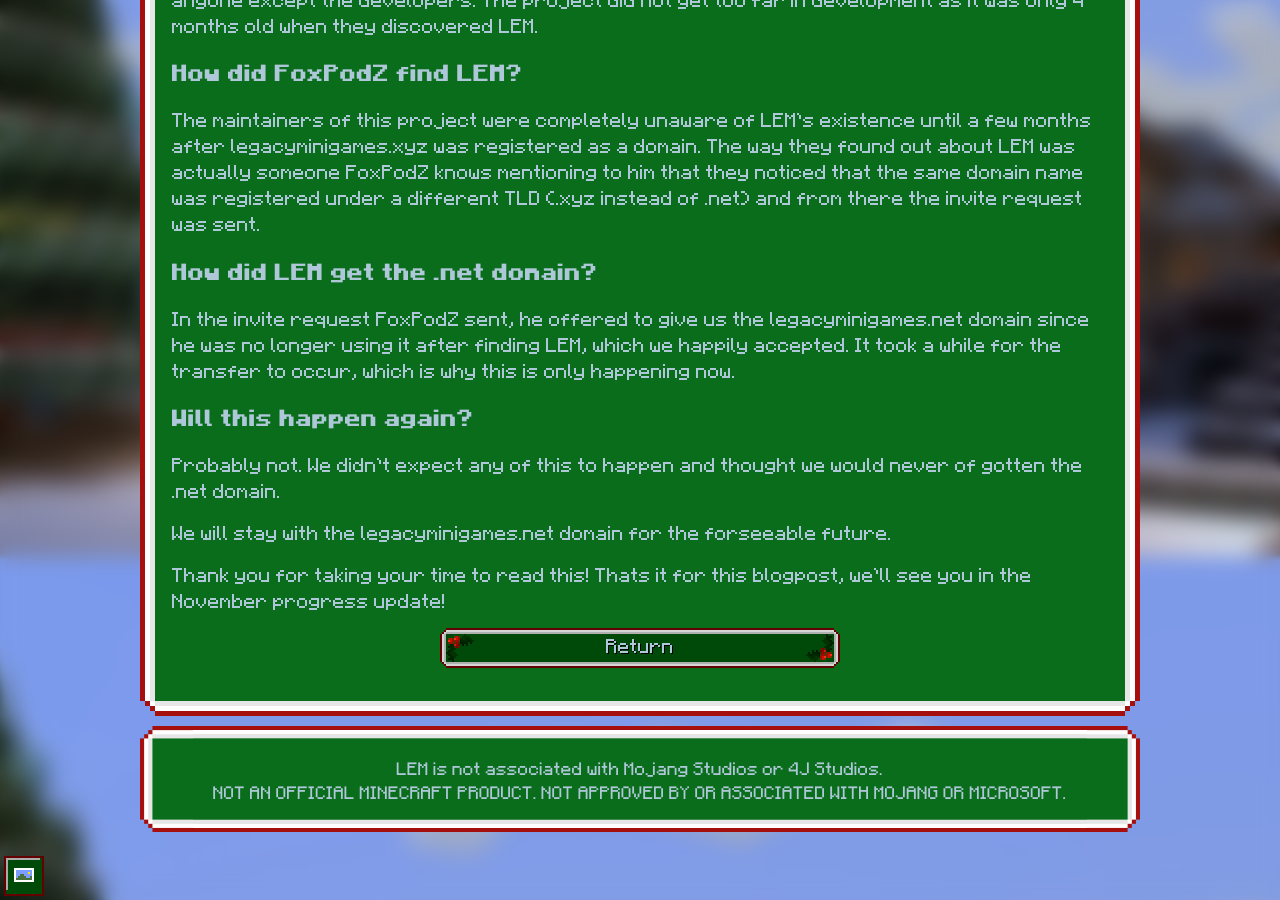
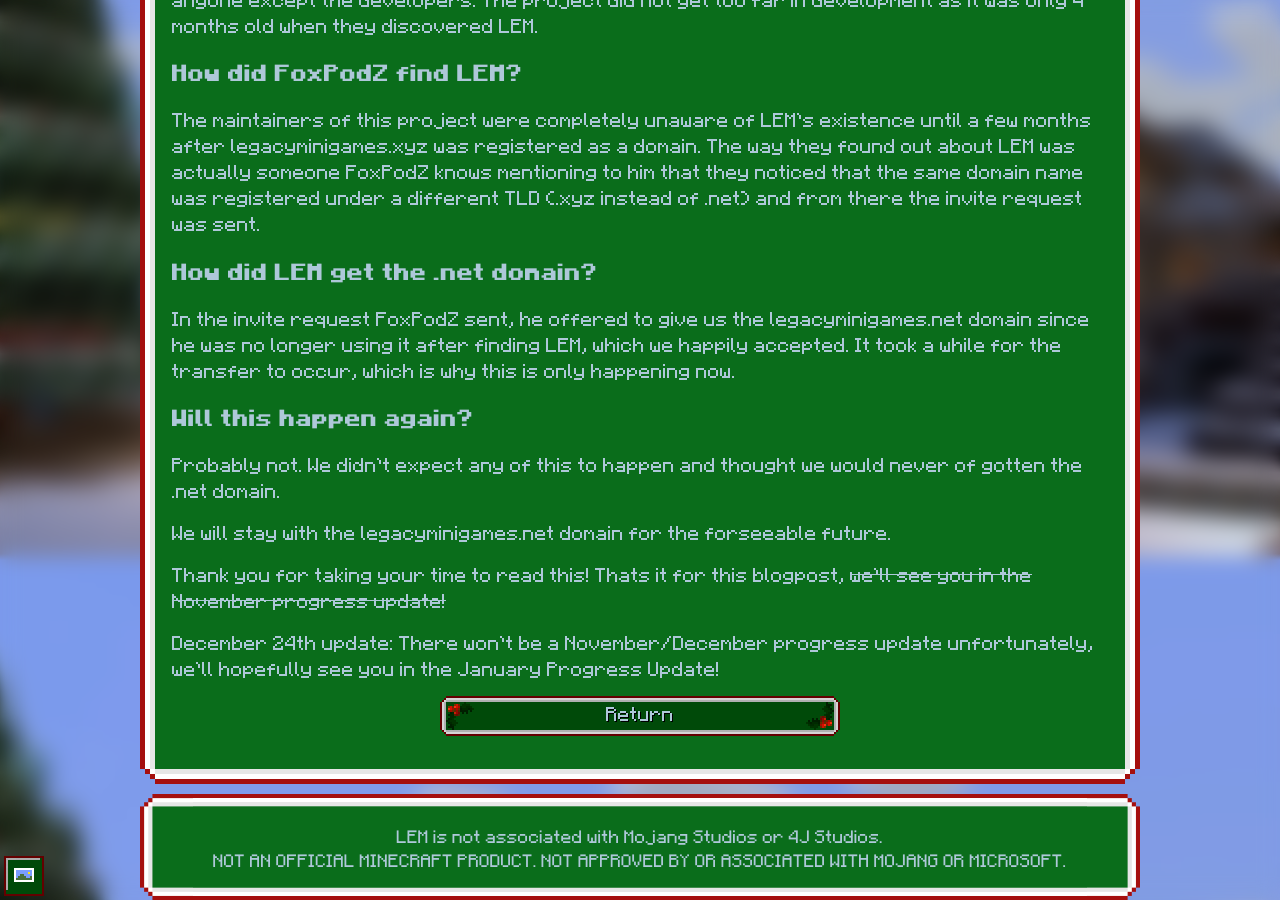
Before and after one commit to Legacy-Edition-Minigames/Website, a Jekyll site: the page built from _posts/blog/2023-12-8-domain.markdown, in a window 1280 px wide and 900 px high, scrolled down 1243 px. Built offline with Jekyll 4.4.1, drawn with Linux system fonts in a browser that asks for light colours; some web fonts are replaced.

Commit message:
Update domain blogpost to mention progress update change

```diff
--- a/_posts/blog/2023-12-8-domain.markdown
+++ b/_posts/blog/2023-12-8-domain.markdown
@@ -31,6 +31,8 @@
 
   We will stay with the legacyminigames.net domain for the forseeable future.
 
-  Thank you for taking your time to read this! Thats it for this blogpost, we'll see you in the November progress update!
+  Thank you for taking your time to read this! Thats it for this blogpost, ~~we'll see you in the November progress update!~~
+
+  December 24th update: There won't be a November/December progress update unfortunately, we'll hopefully see you in the January Progress Update!
 markdown: true
 ---
```
